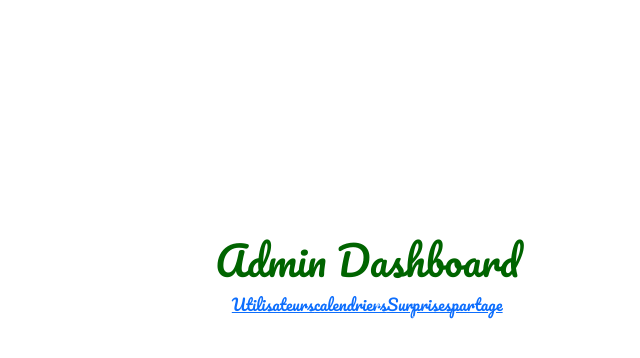
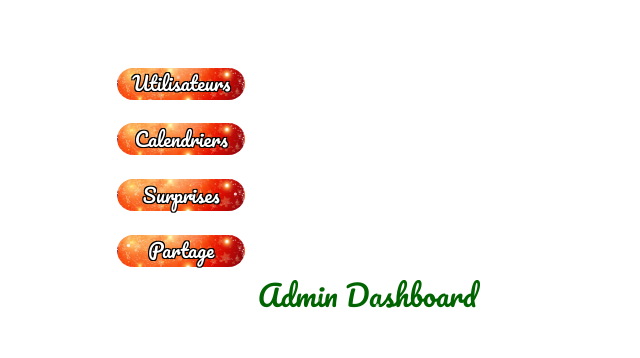
Before and after one commit to melinox58/app-noel, a Vue app in the folder front/: page /admin in a window 1280 px wide. Shown: the top 358 px of the page, without its empty margins (324-964 px from the left). Built offline with nearby package versions, Linux system fonts and the light colour scheme.

Commit message:
add navbar admin

```diff
--- a/front/src/components/admin/DashAdminComponent.vue
+++ b/front/src/components/admin/DashAdminComponent.vue
@@ -1,68 +1,52 @@
 <template>
   <div class="admin-dashboard">
-    <h1>Admin Dashboard</h1>
     <nav>
-      <router-link to="/admin/users">Utilisateurs</router-link>
-      <router-link to="/admin/calendars">calendriers</router-link>
-      <router-link to="/admin/surprises">Surprises</router-link>
-      <router-link to="/admin/share">partage</router-link>
+      <router-link class="btn" to="/admin/users">Utilisateurs</router-link>
+      <router-link class="btn" to="/admin/calendars">Calendriers</router-link>
+      <router-link class="btn" to="/admin/surprises">Surprises</router-link>
+      <router-link class="btn" to="/admin/share">Partage</router-link>
     </nav>
     <router-view></router-view>
+    <h1>Admin Dashboard</h1>
   </div>
 
 </template>
 
 
 <style scoped>
-section{
-  width: 80vw;
-  height: 70vh;
-  margin-right: 10%;
-  margin-top: 5%;
+.content-container[data-v-004e11f4] {
+  display: flex;
+  flex-direction: column;
+  flex: 1;
 }
 
-h3{
-  color: blue;
-  font-size: 1rem;
-  margin-bottom: 2%;
-  margin-top: 5%;
+.admin-dashboard {
+    display: flex;
+    flex-direction: column;
   }
 
-h2{
-  font-size: 0.8rem;
+h1{
+  flex: 1;
+  font-size: 1rem;
 }
 
-input{
-  color: blue;
-  width: 31vw;
-  height: 50%;
-}
-
-form{
+nav{
     display: flex;
     flex-direction: row;
-  gap: 3%;
-  width: 89vw;
-  height: 20%;
+    flex: 1;
     align-items: center;
-  justify-content: center;
-}
-
-.content-container > main:nth-child(2) > div:nth-child(1) {
-  display: flex;
-  flex-direction: column;
-  align-items: center;
+    margin-top: -80%;
   }
 
 .btn{
-  font-size: 0.8rem;
+  font-size: 0.5rem;
   display: flex;
   width: 20vw;
   background-image: url('@/assets/img/background/preview.jpg');
   background-size: cover;
   color:white;
   border-radius: 20px;
-  height: 29%;
+  height: 3.5vh;
   justify-content: center;
   align-items: center;
   background-position: center;
@@ -71,141 +55,33 @@ form{
     -1px 1px 0 black,
     1px -1px 0 black,
     -1px -1px 0 black; /* Ombres pour chaque direction */
+  margin: 2%;
   }
 
-input{
-  color: blue;
-  width: 70%;
-  height: 31%;
+@media only screen and (min-width: 768px){
+  .content-container[data-v-004e11f4] {
+  display: none;
   }
 
-.config{
-  display: flex;
-  margin-top: 4%;
+  h1{
+    font-size: 1.8rem;
   }
 
-.config img{
-  width: 60%;
+  nav{
+    display: flex;
+    flex-direction: column;
+    flex: 1;
+    align-items: center;
+    margin-left: -170%;
   }
 
-ul{
-  padding: 0;
-}
-
-.image-row img{
-  width: 26vw;
-}
-
-.image-table {
-  width: 100%;                /* La table occupe toute la largeur disponible */
-  height: 60vh;               /* Hauteur fixe pour la table */
-  overflow: hidden;           /* Empêche tout débordement visible de la table elle-même */
-}
-
-.image-row {
+  .btn{
     display: flex;
-  flex-wrap: wrap;            /* Les images passeront à la ligne suivante si l'espace est insuffisant */
-  width: 100%;                /* Garantit que l'image-row occupe toute la largeur disponible */
-  overflow-x: auto;           /* Permet un défilement horizontal si nécessaire */
-  overflow-y: auto;           /* Permet un défilement vertical si nécessaire */
-  height: 95%;               /* Occupe toute la hauteur de la table */
-  gap: 4%;
-  justify-content: center;    /* Centre les images horizontalement */
-}
-
-.image-container {
-  flex: 0 0 28%;              /* Chaque image occupe environ 48% de la largeur (2 par ligne) */
-  max-width: 100%;            /* Evite que les images débordent de leur conteneur */
-  justify-content: center;    /* Centre l'image horizontalement */
-}
-
-
-
-
-
-@media only screen and (min-width: 768px){
-
-section{
-  background-color: rgba(255, 255, 255, 0.854);
-  width: 80vw;
-  height: 70vh;
-  margin-right: 10%;
-  margin-top: 0;
-  margin-bottom: 2%;
-}
-
-h3{
-  font-size: 1.5rem;
-  margin-bottom: 2%;
-}
-
-section h2 {
-  font-size:1.4rem;
-}
-
-
-section input{
-  width: 30vw;
-}
-
-section form{
-  gap: 5%;
-  width: 100%;
-  height: 14%;
-}
-
-section input {
-  height: 40%;
-}
-
-section .btn{
     font-size: 1.2rem;
     width: 10vw;
-  width: 10%;
-  height: 30%;
+    height: 4vh;
+    margin: 2%;
     }
-
-section .config{
-  background-color: rgba(255, 255, 255, 0.858);
-  display: flex;
-  flex-direction: column;
-  height: 687%;
-  width: 14%;
-  justify-content: center;
-  margin-left: -12vw;
-  margin-top: -69.8vh;
-  gap: 10%;
-  position: relative;
-  z-index: 8;
-}
-
-section .config img{
-  width: 32%;
-  margin: 0;
-}
-
-.image-row img {
-  width: 22vw;
-}
-
-.image-table[data-v-67104fdf] {
-  width: 95%;
-  overflow: hidden;
-  display: flex;
-  align-items: center;
-}
-
-.image-container[data-v-67104fdf] {
-  flex: 0 0 28%;
-  display: flex;
-  justify-content: center;
-  align-items: center;
-}
-
-a{
-  margin: 0;
-}
-
 }
 </style>
 
@@ -213,16 +89,4 @@ a{
 
 <script setup>
 
-
-// const images = [
-//         { id: 1, src: require('@/assets/img/background/13450.jpg'), name: 'Image 1', description: 'Description 1' },
-//         { id: 2, src: require('@/assets/img/background/4510871.jpg'), name: 'Image 2', description: 'Description 2' },
-//         { id: 3, src: require('@/assets/img/background/6537135.jpg'), name: 'Image 3', description: 'Description 3' },
-//         { id: 1, src: require('@/assets/img/background/13450.jpg'), name: 'Image 1', description: 'Description 1' },
-//         { id: 2, src: require('@/assets/img/background/4510871.jpg'), name: 'Image 2', description: 'Description 2' },
-//         { id: 3, src: require('@/assets/img/background/6537135.jpg'), name: 'Image 3', description: 'Description 3' },
-//         { id: 3, src: require('@/assets/img/background/6537135.jpg'), name: 'Image 3', description: 'Description 3' },
-//         { id: 2, src: require('@/assets/img/background/4510871.jpg'), name: 'Image 2', description: 'Description 2' },
-    //   ]
-
 </script>
```
Lines whose indentation alone changed are shown as unchanged.
